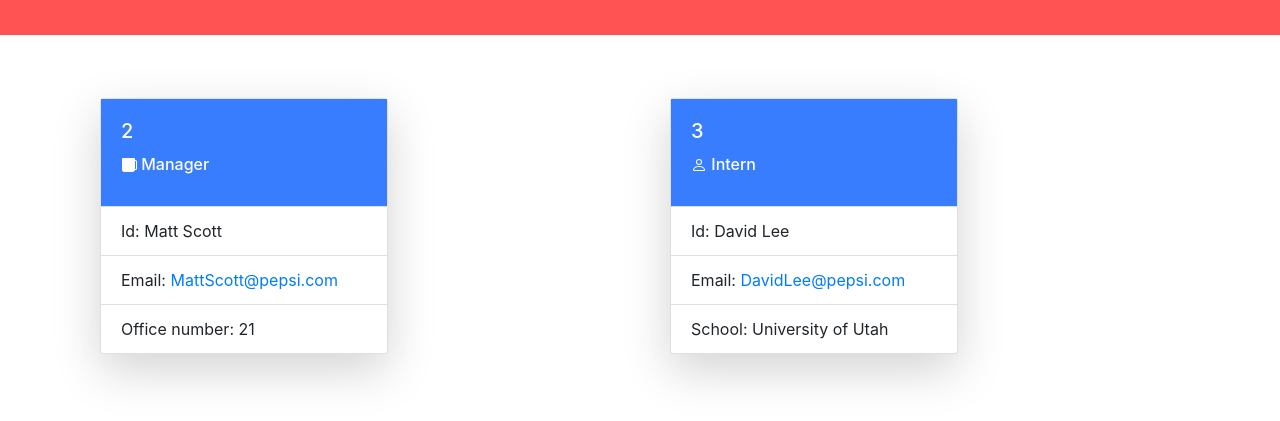
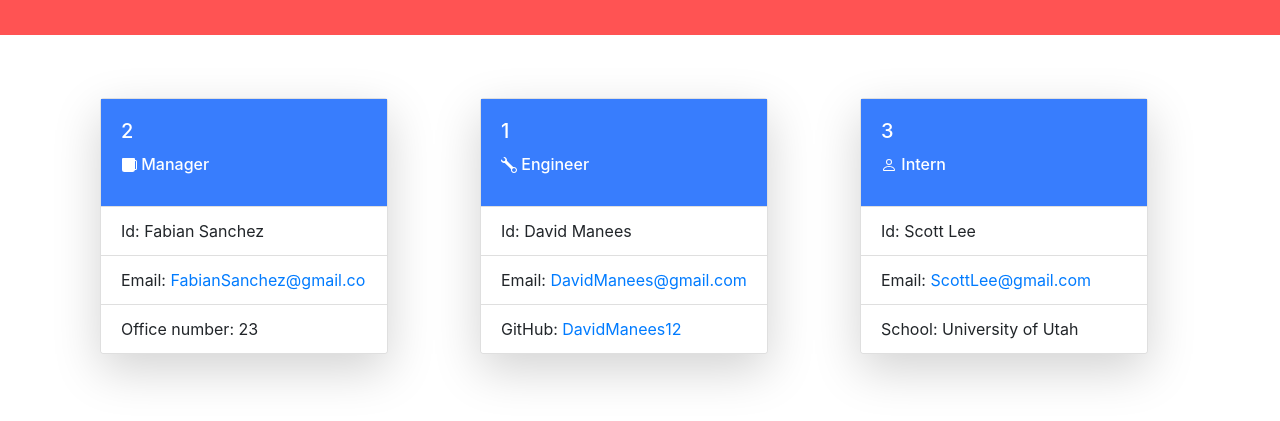
Before and after one commit to Marizol97/Team-profile-generator-, a website: page dist/index.html in a window 1280 px wide. Shown: the part 55-476 px from the top of the page. Drawn offline with nearby package versions, Linux system fonts and the light colour scheme.

Commit message:
addded demo and file

```diff
--- a/dist/index.html
+++ b/dist/index.html
@@ -31,12 +31,26 @@
                     </svg> Manager</h6>
             </div>
             <ul class="list-group list-group-flush">
-                <li class="list-group-item">Id: Matt Scott</li>
-                <li class="list-group-item">Email: <a href="mailto:">MattScott@pepsi.com</a></li>
-                <li class="list-group-item">Office number: 21</li>
+                <li class="list-group-item">Id: Fabian Sanchez</li>
+                <li class="list-group-item">Email: <a href="mailto:">FabianSanchez@gmail.co</a></li>
+                <li class="list-group-item">Office number: 23</li>
             </ul>
         </div>
     </div><div class="col">
+    <div class="card shadow-lg" style="width: 18rem;">
+        <div class="card-body identity">
+            <h5 class="card-title">1</h5>
+            <h6 class="card-title"><svg xmlns="http://www.w3.org/2000/svg" width="16" height="16" fill="currentColor" class="bi bi-wrench" viewBox="0 0 16 16">
+                <path d="M.102 2.223A3.004 3.004 0 0 0 3.78 5.897l6.341 6.252A3.003 3.003 0 0 0 13 16a3 3 0 1 0-.851-5.878L5.897 3.781A3.004 3.004 0 0 0 2.223.1l2.141 2.142L4 4l-1.757.364L.102 2.223zm13.37 9.019.528.026.287.445.445.287.026.529L15 13l-.242.471-.026.529-.445.287-.287.445-.529.026L13 15l-.471-.242-.529-.026-.287-.445-.445-.287-.026-.529L11 13l.242-.471.026-.529.445-.287.287-.445.529-.026L13 11l.471.242z"/>
+              </svg>  Engineer</h6>
+        </div>
+        <ul class="list-group list-group-flush">
+            <li class="list-group-item">Id: David Manees</li>
+            <li class="list-group-item">Email: <a href="mailto:">DavidManees@gmail.com</a></li>
+            <li class="list-group-item">GitHub: <a target="_blank" href="https://github.com/DavidManees12">DavidManees12</a></li>
+        </ul>
+    </div>
+</div><div class="col">
     <div class="card shadow-lg" style="width: 18rem;">
         <div class="card-body identity">
             <h5 class="card-title">3</h5>
@@ -45,8 +59,8 @@
           </svg>  Intern</h6>
         </div>
         <ul class="list-group list-group-flush">
-            <li class="list-group-item">Id: David Lee</li>
-            <li class="list-group-item">Email: <a href="mailto:">DavidLee@pepsi.com</a></li>
+            <li class="list-group-item">Id: Scott Lee</li>
+            <li class="list-group-item">Email: <a href="mailto:">ScottLee@gmail.com</a></li>
             <li class="list-group-item">School: University of Utah</li>
         </ul>
     </div>
```
Also changed, not shown: README.md.
